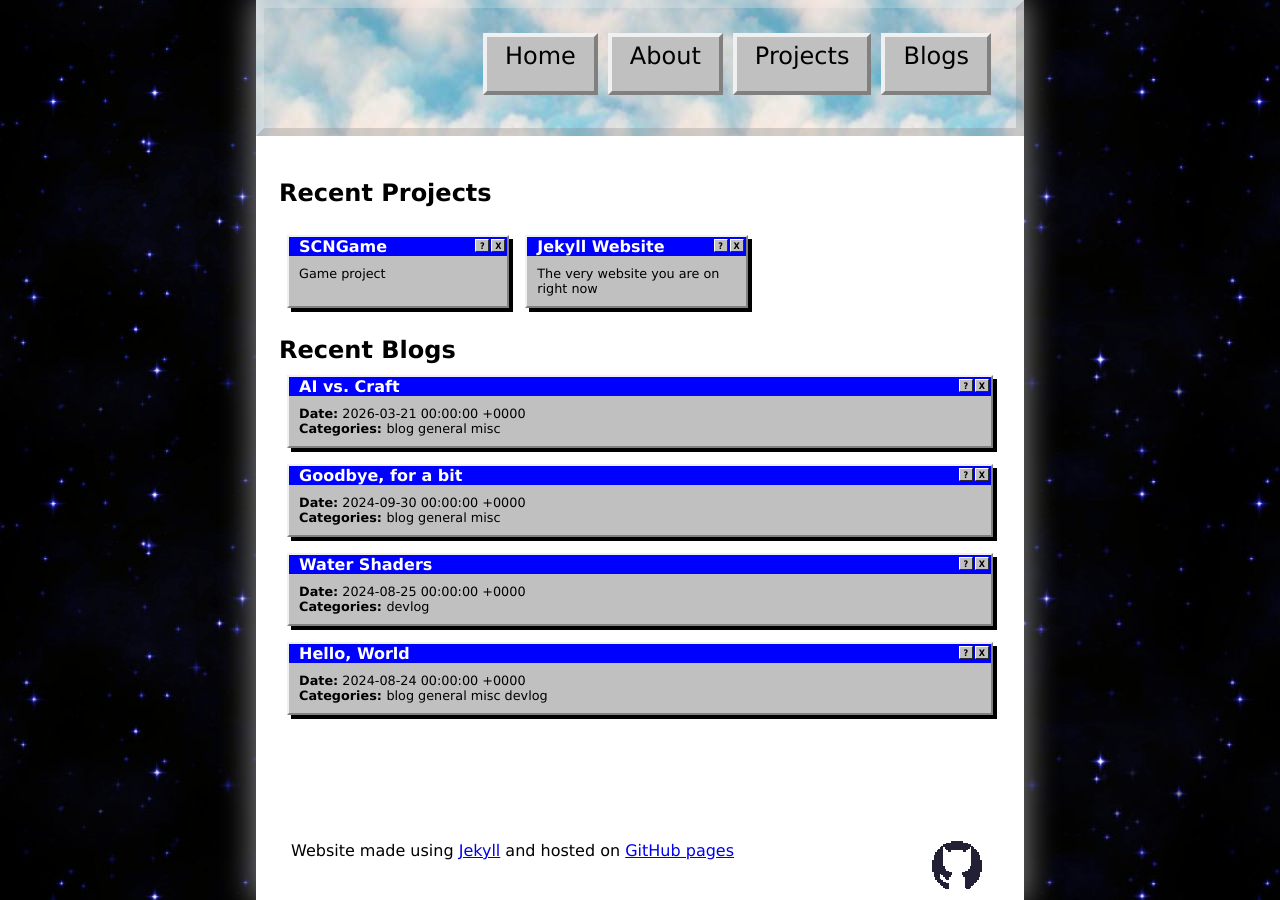
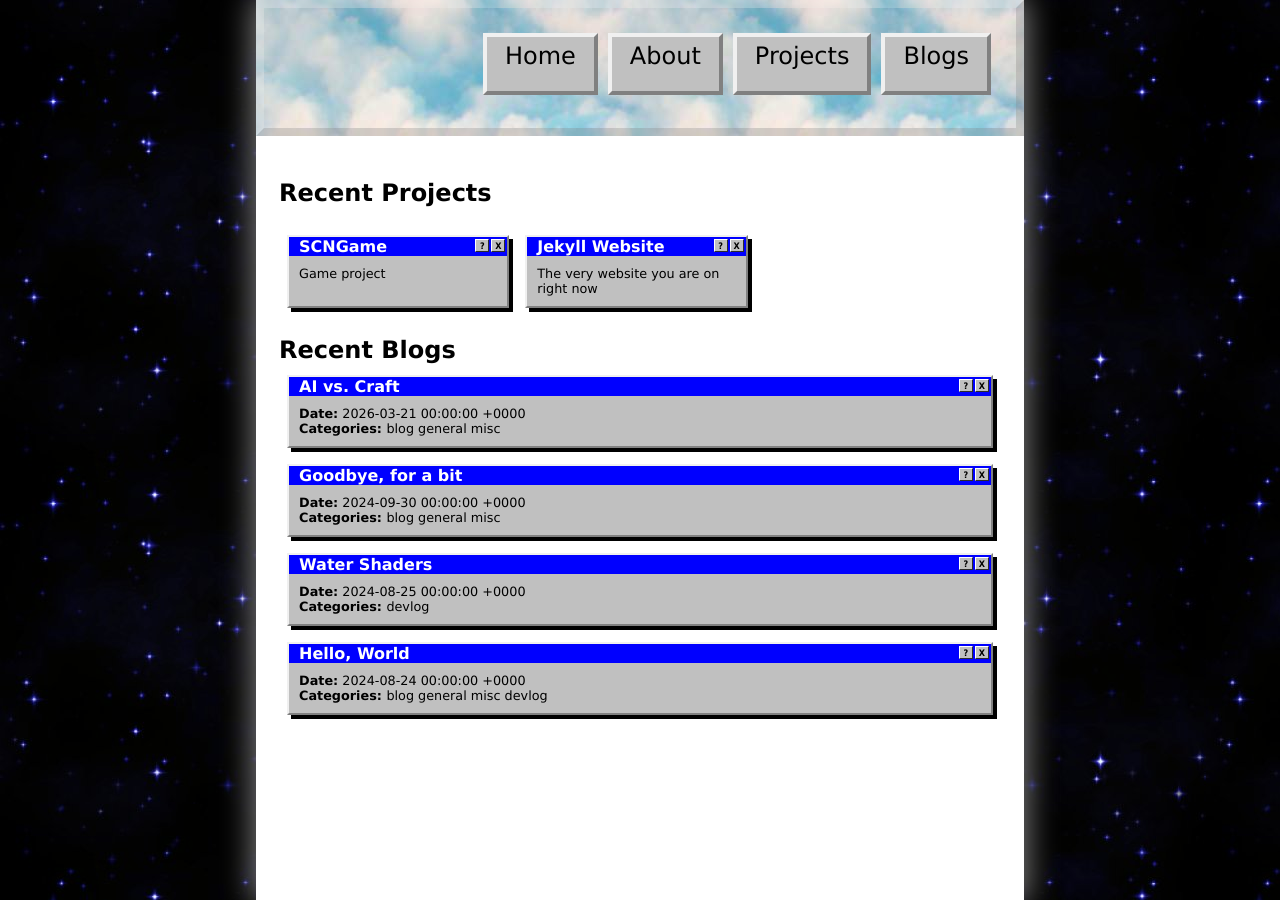
Before and after one commit to silas-hw/silas-hw.github.io, a Jekyll site: the page built from src/index.markdown, in a window 1280 px wide. Built offline with Jekyll 4.4.1, drawn with Linux system fonts in a browser that asks for light colours.

Commit message:
Remove footer from default layout

```diff
--- a/src/_layouts/default.html
+++ b/src/_layouts/default.html
@@ -30,13 +30,6 @@
             <section class="content">
                 {{ content }}
             </section>
-
-            <footer>
-                Website made using <a href="https://jekyllrb.com/">Jekyll</a> and hosted on
-                <a href="https://pages.github.com/">GitHub pages</a>
-
-                <a href="https://github.com/silas-hw" style="float: right"><img src="/assets/img/github.png"></a>
-            </footer>
         </div>
     </body>
 </html>
```
